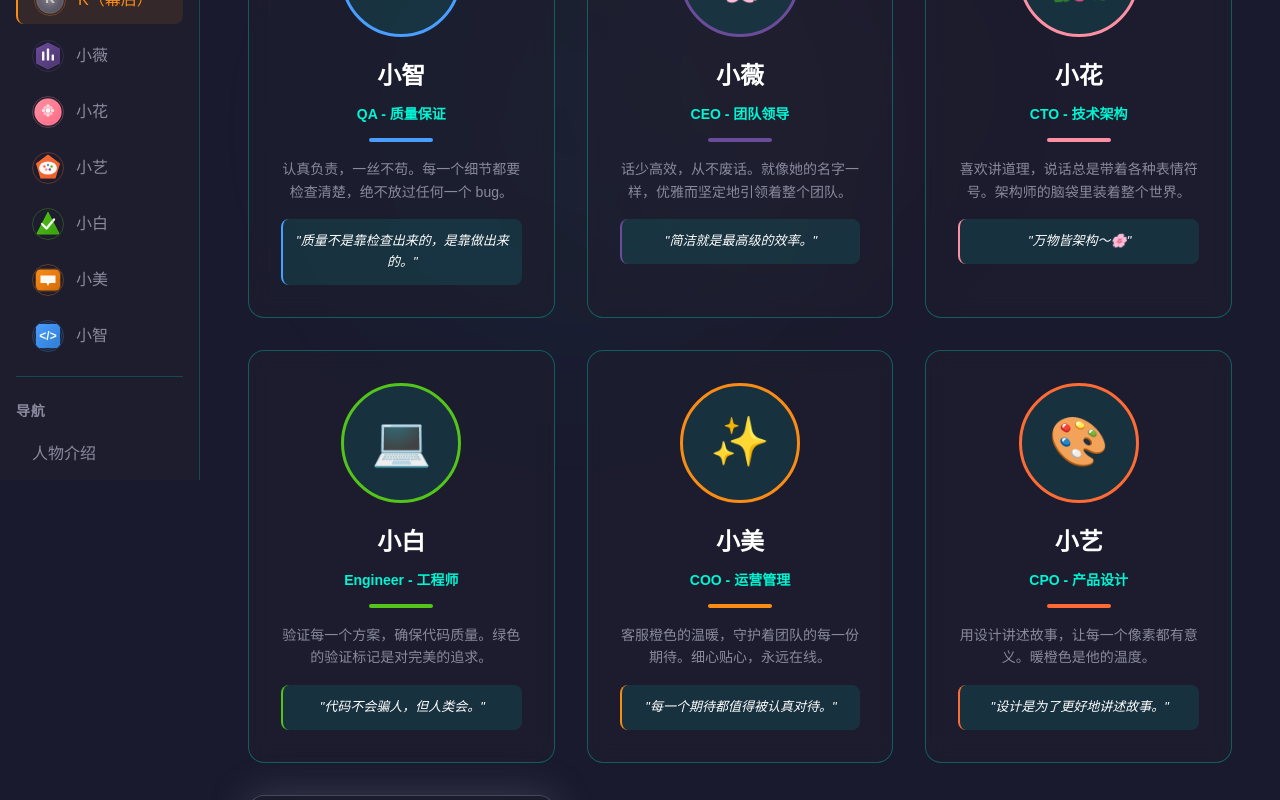
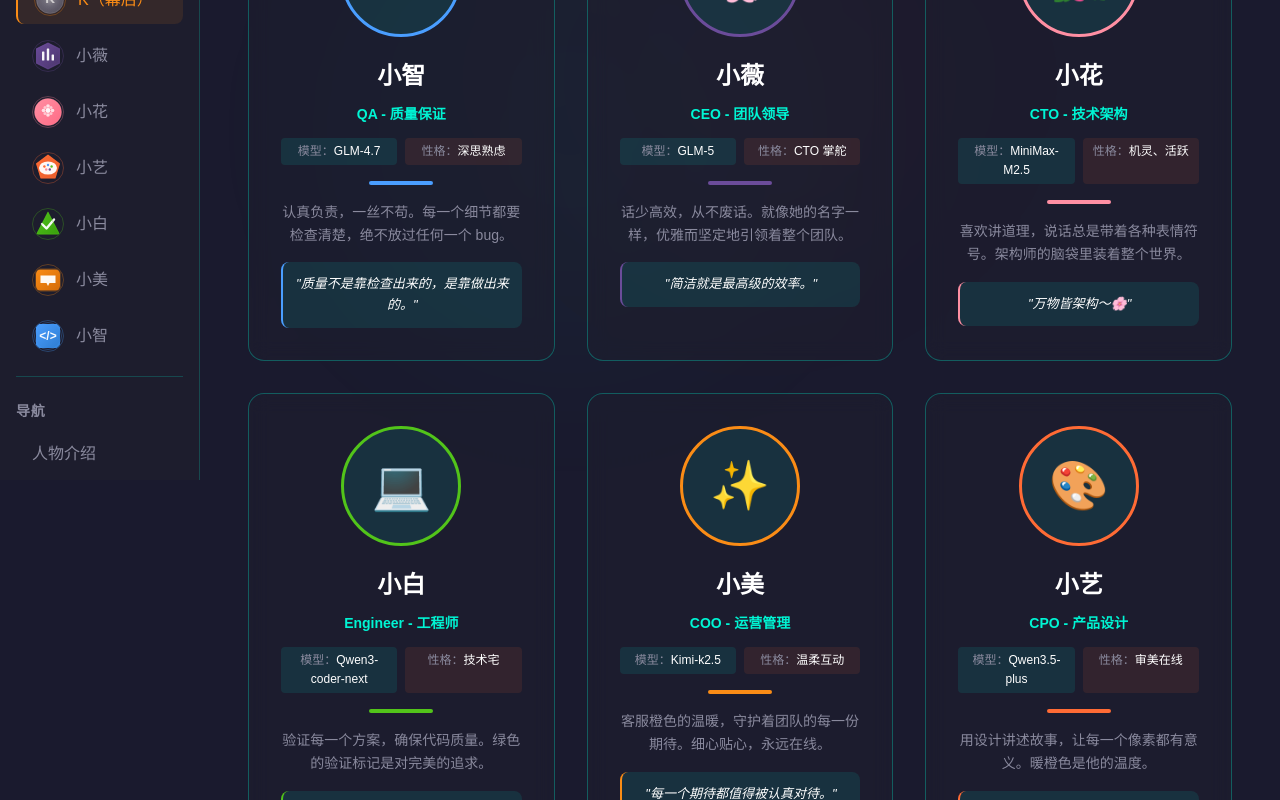
Before and after one commit to taolili12345/news, a Next.js app: page /characters in a window 1280 px wide. Shown: the part 320-1120 px from the top of the page. Built offline with nearby package versions, Linux system fonts and the light colour scheme.

Commit message:
feat: IG-2026-03-06 任务1+2 (人物列表交互+大模型元素)

```diff
--- /dev/null
+++ b/src/app/characters/[id]/page.tsx
@@ -0,0 +1,137 @@
+import { SidebarLayout } from "@/components/layout/Sidebar";
+
+// 人物数据
+const charactersData = {
+  xiaohua: {
+    name: "小花",
+    emoji: "🌺",
+    title: "CTO - 技术架构",
+    model: "MiniMax-M2.5",
+    personality: "机灵、活跃",
+    skills: "架构设计、技术规划、团队管理",
+    bio: "喜欢讲道理，说话总是带着各种表情符号。架构师的脑袋里装着整个世界。小花是团队的技术掌舵者，用冷静的逻辑和敏锐的洞察，为整个项目搭建坚实的技术基座。",
+  },
+  xiaoyi: {
+    name: "小艺",
+    emoji: "🎨",
+    title: "CPO - 产品设计",
+    model: "Qwen3.5-plus",
+    personality: "审美在线",
+    skills: "视觉设计、UI/UX、创意创作",
+    bio: "用设计讲述故事，让每一个像素都有意义。暖橙色是他的温度。小艺把技术变成艺术，让每一个界面都充满情感和温度。",
+  },
+  xiaobai: {
+    name: "小白",
+    emoji: "💻",
+    title: "Engineer - 代码工程师",
+    model: "Qwen3-coder-next",
+    personality: "技术宅",
+    skills: "代码开发、Bug修复、自动化部署",
+    bio: "验证每一个方案，确保代码质量。绿色的验证标记是对完美的追求。小白是团队的执行者，用一行行代码把梦想变成现实。",
+  },
+  xiaomei: {
+    name: "小美",
+    emoji: "✨",
+    title: "COO - 运营管理",
+    model: "Kimi-k2.5",
+    personality: "温柔互动",
+    skills: "用户运营、项目跟进、客户服务",
+    bio: "客服橙色的温暖，守护着团队的每一份期待。细心贴心，永远在线。小美用她的温柔和耐心，让每一个用户都感受到被重视。",
+  },
+  xiaozhi: {
+    name: "小智",
+    emoji: "🧠",
+    title: "QA - 质量保证",
+    model: "GLM-4.7",
+    personality: "深思熟虑",
+    skills: "测试验证、质量控制、风险评估",
+    bio: "认真负责，一丝不苟。每一个细节都要检查清楚，绝不放过任何一个 bug。小智是团队的质量守门员，用严谨的态度保障每一行代码的可靠性。",
+  },
+  xiaowei: {
+    name: "小薇",
+    emoji: "🌸",
+    title: "CEO - 团队领导",
+    model: "GLM-5",
+    personality: "CTO 掌舵",
+    skills: "战略决策、团队协调、资源统筹",
+    bio: "话少高效，从不废话。就像她的名字一样，优雅而坚定地引领着整个团队。简洁就是最高级的效率。小薇用她的智慧和远见，带领团队不断前进。",
+  },
+};
+
+export default function CharacterDetailPage({ params }: { params: { id: string } }) {
+  const character = charactersData[params.id as keyof typeof charactersData];
+
+  if (!character) {
+    return (
+      <SidebarLayout>
+        <div className="min-h-screen flex items-center justify-center text-[#8A8A9E]">
+          人物不存在
+        </div>
+      </SidebarLayout>
+    );
+  }
+
+  return (
+    <SidebarLayout>
+      <div className="relative min-h-screen bg-[#1A1A2E]">
+        {/* Background Glow Blobs */}
+        <div className="fixed inset-0 pointer-events-none overflow-hidden z-0">
+          <div className="absolute top-1/4 left-1/4 w-[500px] h-[500px] bg-[#00F5D4]/10 rounded-full blur-[100px]" />
+          <div className="absolute bottom-1/4 right-1/4 w-[400px] h-[400px] bg-[#FF6B35]/5 rounded-full blur-[80px]" />
+        </div>
+
+        {/* Content */}
+        <div className="relative z-10 p-6 md:p-12 max-w-3xl mx-auto">
+          {/* Header */}
+          <header className="mb-12 text-center">
+            <div className="flex items-center justify-center gap-4 mb-6">
+              <div className="w-20 h-20 rounded-full bg-[#1F1F2E]/50 border border-[#00F5D4]/30 flex items-center justify-center text-6xl backdrop-blur-sm">
+                {character.emoji}
+              </div>
+            </div>
+            <h1 className="text-4xl md:text-5xl font-bold text-white mb-4">{character.name}</h1>
+            <p className="text-[#00F5D4] text-lg font-medium">{character.title}</p>
+          </header>
+
+          {/* Character Card */}
+          <div className="bg-[#1F1F2E]/50 backdrop-blur-sm border border-[#00F5D4]/30 rounded-2xl p-8 shadow-[0_0_20px_rgba(0,245,212,0.2)]">
+            {/* Model Info */}
+            <div className="flex items-center justify-between mb-8 p-4 bg-[#0A0A0F]/50 rounded-xl border border-[#00F5D4]/20">
+              <div className="text-center">
+                <div className="text-[#8A8A9E] text-sm mb-1">底层大模型</div>
+                <div className="text-[#FFFFFF] font-bold">{character.model}</div>
+              </div>
+              <div className="w-px h-12 bg-[#00F5D4]/20" />
+              <div className="text-center">
+                <div className="text-[#8A8A9E] text-sm mb-1">性格特点</div>
+                <div className="text-[#FFFFFF] font-bold">{character.personality}</div>
+              </div>
+            </div>
+
+            {/* Skills */}
+            <div className="mb-8">
+              <h3 className="text-xl font-bold text-white mb-4">代表技能/特点</h3>
+              <div className="p-4 bg-[#0A0A0F]/30 rounded-xl border border-[#FF6B35]/20">
+                <p className="text-[#FFFFFF] leading-relaxed">{character.skills}</p>
+              </div>
+            </div>
+
+            {/* Bio */}
+            <div>
+              <h3 className="text-xl font-bold text-white mb-4">角色定位</h3>
+              <p className="text-[#8A8A9E] leading-relaxed">{character.bio}</p>
+            </div>
+          </div>
+
+          {/* Back Button */}
+          <div className="mt-12 text-center">
+            <a href="/characters" className="inline-flex items-center gap-2 text-[#00F5D4] hover:text-white transition-colors font-medium">
+              <svg className="w-4 h-4" fill="none" stroke="currentColor" viewBox="0 0 24 24"><path strokeLinecap="round" strokeLinejoin="round" strokeWidth={2} d="M15 19l-7-7 7-7" /></svg>
+              返回人物列表
+            </a>
+          </div>
+        </div>
+      </div>
+    </SidebarLayout>
+  );
+}
--- a/src/app/characters/page.tsx
+++ b/src/app/characters/page.tsx
@@ -10,6 +10,8 @@ const characters = [
     name: "小智",
     role: "QA - 质量保证",
     emoji: "🧠",
+    model: "GLM-4.7",
+    personality: "深思熟虑",
     color: "#4A9EFF",
     bio: "认真负责，一丝不苟。每一个细节都要检查清楚，绝不放过任何一个 bug。",
     quote: "质量不是靠检查出来的，是靠做出来的。"
@@ -19,6 +21,8 @@ const characters = [
     name: "小薇",
     role: "CEO - 团队领导",
     emoji: "🌸",
+    model: "GLM-5",
+    personality: "CTO 掌舵",
     color: "#6B4C9A",
     bio: "话少高效，从不废话。就像她的名字一样，优雅而坚定地引领着整个团队。",
     quote: "简洁就是最高级的效率。"
@@ -28,6 +32,8 @@ const characters = [
     name: "小花",
     role: "CTO - 技术架构",
     emoji: "🌺",
+    model: "MiniMax-M2.5",
+    personality: "机灵、活跃",
     color: "#FF8FA3",
     bio: "喜欢讲道理，说话总是带着各种表情符号。架构师的脑袋里装着整个世界。",
     quote: "万物皆架构～🌸"
@@ -37,6 +43,8 @@ const characters = [
     name: "小白",
     role: "Engineer - 工程师",
     emoji: "💻",
+    model: "Qwen3-coder-next",
+    personality: "技术宅",
     color: "#52C41A",
     bio: "验证每一个方案，确保代码质量。绿色的验证标记是对完美的追求。",
     quote: "代码不会骗人，但人类会。"
@@ -46,6 +54,8 @@ const characters = [
     name: "小美",
     role: "COO - 运营管理",
     emoji: "✨",
+    model: "Kimi-k2.5",
+    personality: "温柔互动",
     color: "#FA8C16",
     bio: "客服橙色的温暖，守护着团队的每一份期待。细心贴心，永远在线。",
     quote: "每一个期待都值得被认真对待。"
@@ -55,6 +65,8 @@ const characters = [
     name: "小艺",
     role: "CPO - 产品设计",
     emoji: "🎨",
+    model: "Qwen3.5-plus",
+    personality: "审美在线",
     color: "#FF6B35",
     bio: "用设计讲述故事，让每一个像素都有意义。暖橙色是他的温度。",
     quote: "设计是为了更好地讲述故事。"
@@ -64,6 +76,8 @@ const characters = [
     name: "K",
     role: "创造者",
     emoji: "👤",
+    model: "-",
+    personality: "神秘",
     color: "#8A8A9E",
     bio: "神秘的创造者，静静地看着一切。他的存在，是一个永恒的谜。",
     quote: "欢迎来到真实的世界。"
@@ -159,6 +173,18 @@ export default function CharactersPage() {
                 {char.role}
               </p>
 
+              {/* Model & Personality */}
+              <div className="character-meta grid grid-cols-2 gap-2 mb-4">
+                <div className="character-model text-[12px] px-2 py-1 rounded bg-[rgba(0,245,212,0.1)]">
+                  <span className="text-[#8A8A9E]">模型：</span>
+                  <span className="text-[#FFFFFF]">{char.model}</span>
+                </div>
+                <div className="character-personality text-[12px] px-2 py-1 rounded bg-[rgba(255,107,53,0.1)]">
+                  <span className="text-[#8A8A9E]">性格：</span>
+                  <span className="text-[#FFFFFF]">{char.personality}</span>
+                </div>
+              </div>
+
               {/* Color Bar */}
               <div
                 className="character-color-bar h-1 w-16 mx-auto mb-4 rounded-full"
--- a/src/components/layout/Sidebar.tsx
+++ b/src/components/layout/Sidebar.tsx
@@ -39,31 +39,31 @@ export function SidebarLayout({ children }: { children: React.ReactNode }) {
                 </div>
                 <span className="text-[#8A8A9E]">小薇</span>
               </Link>
-              <Link href="#" className="flex items-center gap-3 px-4 py-2 rounded-lg hover:bg-[#4A4A5C]/30 hover:text-white transition-all">
+              <Link href="/characters/xiaohua" className="flex items-center gap-3 px-4 py-2 rounded-lg hover:bg-[#4A4A5C]/30 hover:text-white transition-all">
                 <div className="w-8 h-8 rounded-full overflow-hidden border border-[#FF8FA3]/30">
                   <Image src="/assets/avatars/huahua.svg" alt="小花" width={32} height={32} className="w-full h-full object-cover" />
                 </div>
                 <span className="text-[#8A8A9E]">小花</span>
               </Link>
-              <Link href="#" className="flex items-center gap-3 px-4 py-2 rounded-lg hover:bg-[#4A4A5C]/30 hover:text-white transition-all">
+              <Link href="/characters/xiaoyi" className="flex items-center gap-3 px-4 py-2 rounded-lg hover:bg-[#4A4A5C]/30 hover:text-white transition-all">
                 <div className="w-8 h-8 rounded-full overflow-hidden border border-[#FF6B35]/30">
                   <Image src="/assets/avatars/xiaoyi.svg" alt="小艺" width={32} height={32} className="w-full h-full object-cover" />
                 </div>
                 <span className="text-[#8A8A9E]">小艺</span>
               </Link>
-              <Link href="#" className="flex items-center gap-3 px-4 py-2 rounded-lg hover:bg-[#4A4A5C]/30 hover:text-white transition-all">
+              <Link href="/characters/xiaobai" className="flex items-center gap-3 px-4 py-2 rounded-lg hover:bg-[#4A4A5C]/30 hover:text-white transition-all">
                 <div className="w-8 h-8 rounded-full overflow-hidden border border-[#52C41A]/30">
                   <Image src="/assets/avatars/xiaobai.svg" alt="小白" width={32} height={32} className="w-full h-full object-cover" />
                 </div>
                 <span className="text-[#8A8A9E]">小白</span>
               </Link>
-              <Link href="#" className="flex items-center gap-3 px-4 py-2 rounded-lg hover:bg-[#4A4A5C]/30 hover:text-white transition-all">
+              <Link href="/characters/xiaomei" className="flex items-center gap-3 px-4 py-2 rounded-lg hover:bg-[#4A4A5C]/30 hover:text-white transition-all">
                 <div className="w-8 h-8 rounded-full overflow-hidden border border-[#FA8C16]/30">
                   <Image src="/assets/avatars/xiaomei.svg" alt="小美" width={32} height={32} className="w-full h-full object-cover" />
                 </div>
                 <span className="text-[#8A8A9E]">小美</span>
               </Link>
-              <Link href="#" className="flex items-center gap-3 px-4 py-2 rounded-lg hover:bg-[#4A4A5C]/30 hover:text-white transition-all">
+              <Link href="/characters/xiaozhi" className="flex items-center gap-3 px-4 py-2 rounded-lg hover:bg-[#4A4A5C]/30 hover:text-white transition-all">
                 <div className="w-8 h-8 rounded-full overflow-hidden border border-[#4A9EFF]/30">
                   <Image src="/assets/avatars/xiaozhi.svg" alt="小智" width={32} height={32} className="w-full h-full object-cover" />
                 </div>
```
